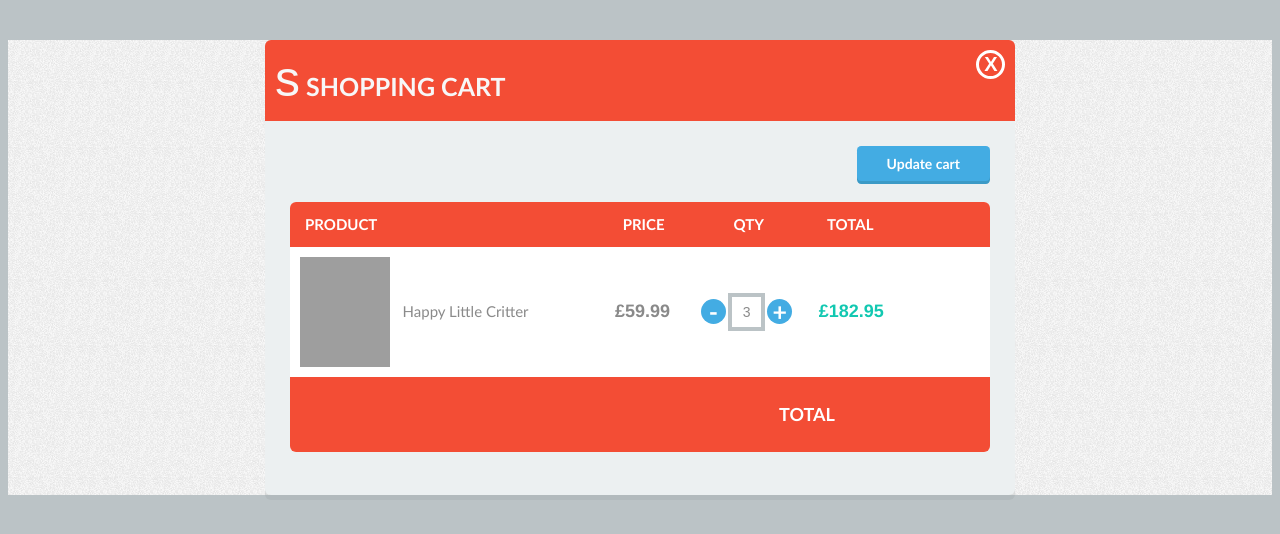
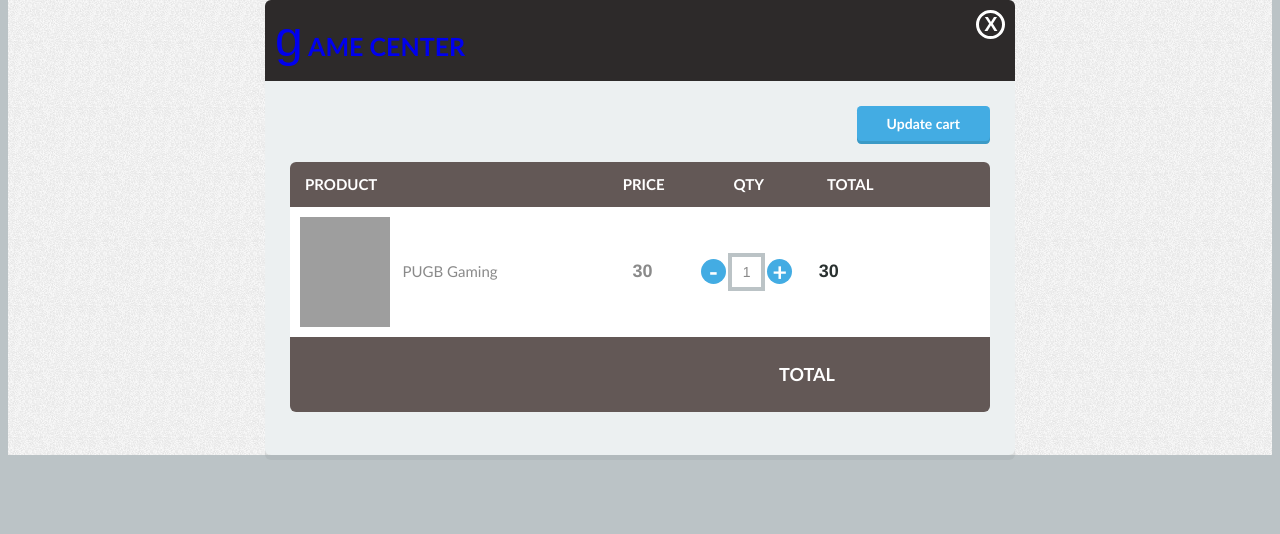
Before and after one commit to nm-hoang/php-mvc-smart, a PHP site: page /admin?action=card in a window 1280 px wide. Shown: the top 534 px of the page. Run offline with PHP 8.4, Linux system fonts and the light colour scheme; data comes from the database, SQL or seed files in the repository; some web fonts are replaced; grey boxes are pictures that could not be loaded.

```diff
--- a/controller/controller.php
+++ b/controller/controller.php
@@ -1,7 +1,8 @@
 <?php
   session_start();
+  $_SESSION['cart'] = array();
   require_once("model/database.php");
-  $_SESSION['cart'] = array();
+
   class Controller extends Database {
     public function viewAll() {
       $games = $this->getGameList();
@@ -14,7 +15,6 @@
        if(isset($_POST['buy'])){
          $element = array("Title"=>$gameinfo['title'], "Price"=>$gameinfo['price']);
          array_push($_SESSION['cart'],$element);
-         print_r($_SESSION['cart']);
         }
        include 'view/viewgame.php';
     }
@@ -43,7 +43,8 @@
       include 'view/logout.php';
     }
     public function viewCart(){
-
+      $game = $this->getGameDetail('1');
+      $gameinfo = $game->fetch_assoc();
       include 'view/viewcart.php';
     }
 
--- a/css/cardDesign.css
+++ b/css/cardDesign.css
@@ -120,7 +120,7 @@ body {
     text-transform: uppercase;
     letter-spacing: 0.2em;
     color: #ffffff;
-    background-color: #9cebd5;
+    background-color: #3c6b5e;
     cursor: pointer;
     outline: none;
   }
--- a/css/shoppingCart.css
+++ b/css/shoppingCart.css
@@ -4,9 +4,9 @@ html {
   }
 
   * {
+        /* margin-top: -40px; */
     box-sizing: border-box;
     -webkit-font-smoothing: antialiased;
-    font-smoothing: antialiased;
   }
 
   @font-face {
@@ -71,7 +71,7 @@ html {
     position: relative;
     z-index: 1;
     color: #f7f7f7;
-    background: #f34d35;
+    background: #2d2a2a;
   }
 
   .cart {
@@ -102,7 +102,7 @@ html {
   }
 
   .th {
-    background: #f34d35;
+    background: #635856;
     color: #fff;
     text-transform: uppercase;
     font-weight: bold;
@@ -110,7 +110,7 @@ html {
   }
 
   .tf {
-    background: #f34d35;
+    background: #635856;
     text-transform: uppercase;
     text-align: right;
     font-size: 1.2em;
@@ -144,7 +144,7 @@ html {
   }
 
   .col-total p {
-    color: #12c8b1;
+    color: #2a3130;
   }
 
   .tf .col {
--- a/view/gamelist.php
+++ b/view/gamelist.php
@@ -13,8 +13,6 @@ while ($game = $games->fetch_assoc()) {
         <h4>Price: <?php echo $game['price'] ?>$</h4>
         <h4>Title: <a href="index.php?id=<?php echo $game['id'] ?>"> <?php echo " ". $game['title'] ?> </a></h4>
         <h4><?php echo "Author: ". $game['author'] ?></h4>
-        <?php if(isset($_SESSION['userlogin'])){
-            echo $_SESSION['userlogin'];
-           }?>
+
    </div>
 <?php  } ?>
--- a/view/login.php
+++ b/view/login.php
@@ -14,7 +14,7 @@ include 'header.php';
     <?php if(isset($checkAdmin)){
             if($checkAdmin == false){?>
         <h1>You are not an admin</h1>
-    <?php } else{ echo $_SESSION['userlogin'] ?>
+    <?php } else{  ?>
         <script> window.location.href = 'index.php' </script>
     <?php } }?>
   <div class="login-help">
--- a/view/nav.php
+++ b/view/nav.php
@@ -8,14 +8,15 @@
 				<a href="index.php"><span class="wl">Game center.	</span>	</a>
 				<?php if(isset($_SESSION['userlogin'])){?>
 					<a href="#">[Manager Product]</a>
-					<?php } ?>
 				</div>
 			</div>
 			<div class="col-6">
 
 				<div class="top-menu-info-right ">
+					<a href="admin.php?action=logout">Log out</a>
+					<?php }else{ ?>
 					<a href="admin.php?action=login">Sign in &nbsp</a>
-					<a href="admin.php?action=logout">Log out</a>
+					<?php } ?>
 				</div>
 			</div>
 		</div>
--- a/view/viewcart.php
+++ b/view/viewcart.php
@@ -4,7 +4,7 @@
   <meta charset="UTF-8">
   <meta name="viewport" content="width=device-width, initial-scale=1.0">
   <link rel="stylesheet" href="css/shoppingCart.css">
-  <body style="background-image: url(./img/bg-body.png);">
+  <body style="background-image: url(./img/bg-body.png); margin-top:-40px;">
   <title>Document</title>
 </head>
 <body>
@@ -15,7 +15,7 @@
 <div class="container">
   <div class="heading">
     <h1>
-      <span class="shopper">s</span> Shopping Cart
+      <a href="index.php"><span class="shopper">G</span> ame center</a>
     </h1>
 
     <a href="#" class="visibility-cart transition is-open">X</a>
@@ -23,15 +23,11 @@
 
   <div class="cart transition is-open">
 
-    <a href="#" class="btn btn-update">Update cart</a>
+    <a href="admin?action=card" class="btn btn-update">Update cart</a>
 
 
     <div class="table">
-      <?php
-          foreach($_SESSION['cart'] as $element){
-            echo $element['title'];
-          }
-      ?>
+
       <div class="layout-inline row th img-resize" >
         <div class="col col-pro">Product</div>
         <div class="col col-price align-center ">
@@ -44,20 +40,20 @@
       <div class="layout-inline row">
 
         <div class="col col-pro layout-inline">
-          <img src="http://static.ddmcdn.com/gif/10-kitten-cuteness-1.jpg" alt="kitten" />
-          <p>Happy Little Critter</p>
+          <img src="<?php echo $gameinfo['image'] ?>" alt="kitten" />
+          <p><?php echo $gameinfo['title'] ?></p>
         </div>
 
         <div class="col col-price col-numeric align-center ">
-          <p>£59.99</p>
+          <p><?php echo $gameinfo['price']?></p>
         </div>
 
         <div class="col col-qty layout-inline">
           <a href="#" class="qty qty-minus">-</a>
-            <input type="numeric" value="3" />
+            <input type="numeric" value="1" />
           <a href="#" class="qty qty-plus">+</a>
         </div>
-        <div class="col col-total col-numeric">               <p> £182.95</p>
+        <div class="col col-total col-numeric">               <p> <?php echo $gameinfo['price']?></p>
         </div>
       </div>
 
```
